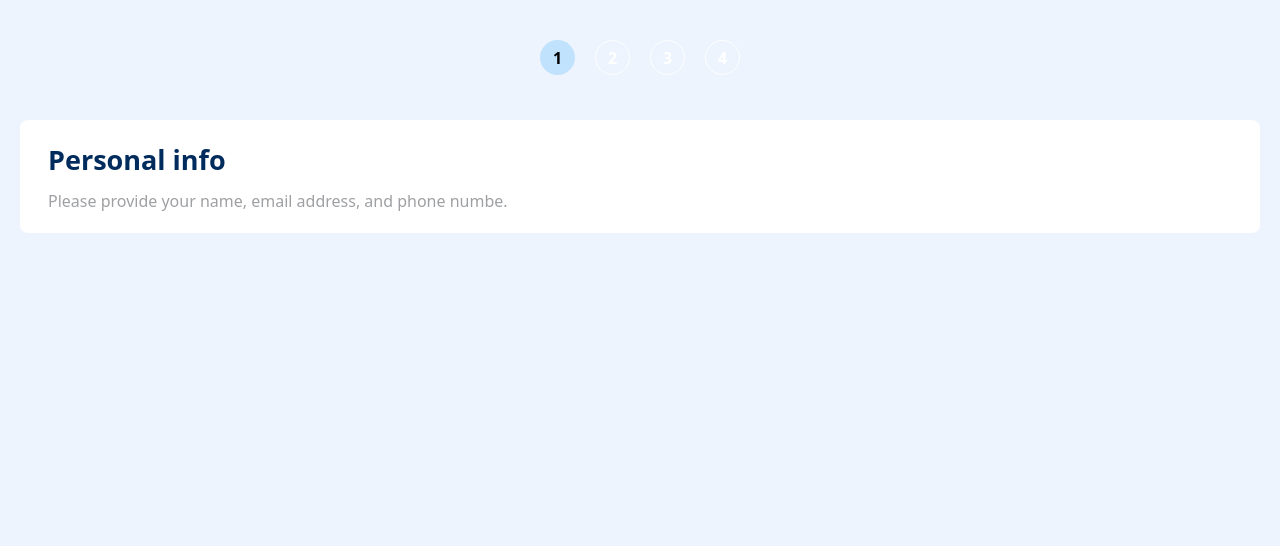
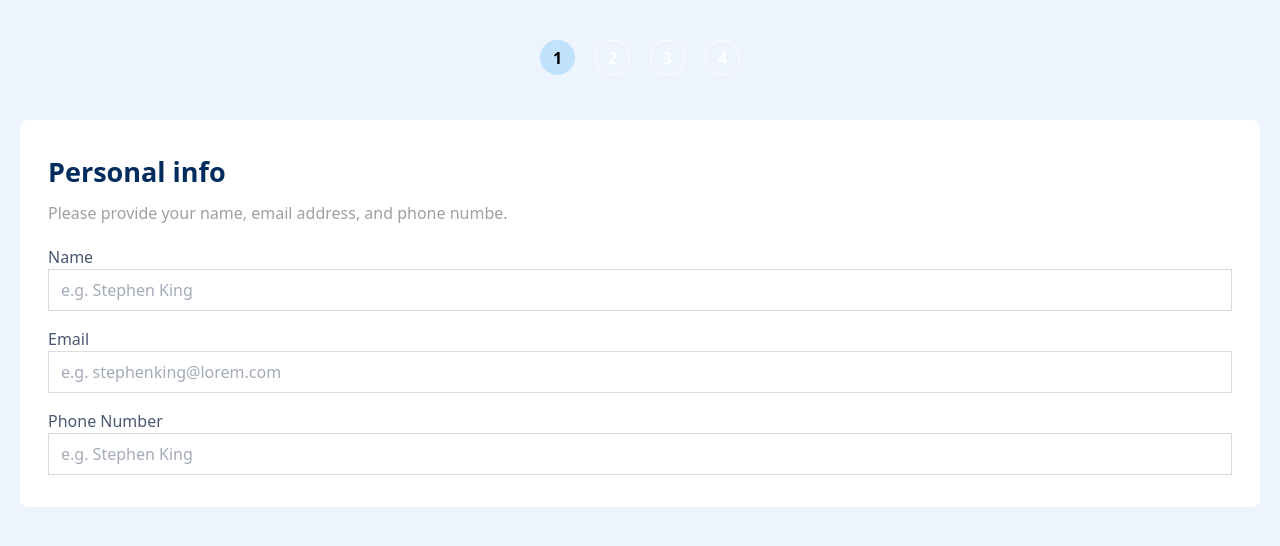
Before and after one commit to joaoSena0206/multi-step-form, a React (Vite) app in the folder react-app/: page / in a window 1280 px wide. Shown: the top 546 px of the page. Built offline with nearby package versions, Linux system fonts and the light colour scheme.

Commit message:
feat: adiciona step 1 - Personal Info

```diff
--- a/react-app/src/features/multiStepForm/MultiStepForm.jsx
+++ b/react-app/src/features/multiStepForm/MultiStepForm.jsx
@@ -1,12 +1,19 @@
 import { useState } from "react";
 
-import { StepIndicator, Card, StepInfo } from "./";
+import { StepIndicator, Card, StepInfo, PersonalInfo } from "./";
 
 import { steps } from "./data/data";
 
 function MultiStepForm() {
 	const [step, setStep] = useState(1);
 	const selectedStep = steps.find((s) => s.id == step);
+	let renderStep;
+
+	switch (step) {
+		case 1:
+			renderStep = <PersonalInfo />;
+			break;
+	}
 
 	return (
 		<section className="bg-[#EDF4FE] h-screen">
@@ -18,6 +25,8 @@ function MultiStepForm() {
 						title={selectedStep.title}
 						description={selectedStep.description}
 					/>
+
+					{renderStep}
 				</Card>
 			</div>
 		</section>
--- a/react-app/src/features/multiStepForm/components/Card.jsx
+++ b/react-app/src/features/multiStepForm/components/Card.jsx
@@ -1,5 +1,9 @@
 function Card({ children }) {
-	return <div className="bg-white p-5 px-7 -mt-18 rounded-lg">{children}</div>;
+	return (
+		<div className="bg-white p-5 py-8 px-7 -mt-18 rounded-lg">
+			{children}
+		</div>
+	);
 }
 
 export default Card;
--- /dev/null
+++ b/react-app/src/features/multiStepForm/components/Input.jsx
@@ -0,0 +1,17 @@
+function Input({ name, type = "text", placeholder }) {
+	return (
+		<label
+			htmlFor={name}
+			className="flex flex-col text-[#4A5872] font-[500]">
+			{name}
+			<input
+				className="border-[1px] border-[#DBDBDD] focus:outline-0 px-3 py-2"
+				type={type}
+				id={name}
+				placeholder={placeholder}
+			/>
+		</label>
+	);
+}
+
+export default Input;
--- a/react-app/src/features/multiStepForm/index.js
+++ b/react-app/src/features/multiStepForm/index.js
@@ -2,6 +2,8 @@ import MultiStepForm from "./MultiStepForm";
 import StepIndicator from "./components/StepIndicator";
 import Card from "./components/Card";
 import StepInfo from "./components/StepInfo";
+import PersonalInfo from "./steps/PersonalInfo";
+import Input from "./components/Input";
 
 export default MultiStepForm;
-export { StepIndicator, Card, StepInfo };
+export { StepIndicator, Card, StepInfo, PersonalInfo, Input };
--- a/react-app/src/features/multiStepForm/steps/PersonalInfo.jsx
+++ b/react-app/src/features/multiStepForm/steps/PersonalInfo.jsx
@@ -0,0 +1,23 @@
+import Input from "../components/Input";
+
+function PersonalInfo() {
+	return (
+		<div className="mt-5 flex flex-col space-y-4">
+			<Input name="Name" placeholder="e.g. Stephen King" />
+
+			<Input
+				name="Email"
+				type="email"
+				placeholder="e.g. stephenking@lorem.com"
+			/>
+
+			<Input
+				name="Phone Number"
+				type="email"
+				placeholder="e.g. Stephen King"
+			/>
+		</div>
+	);
+}
+
+export default PersonalInfo;
```
